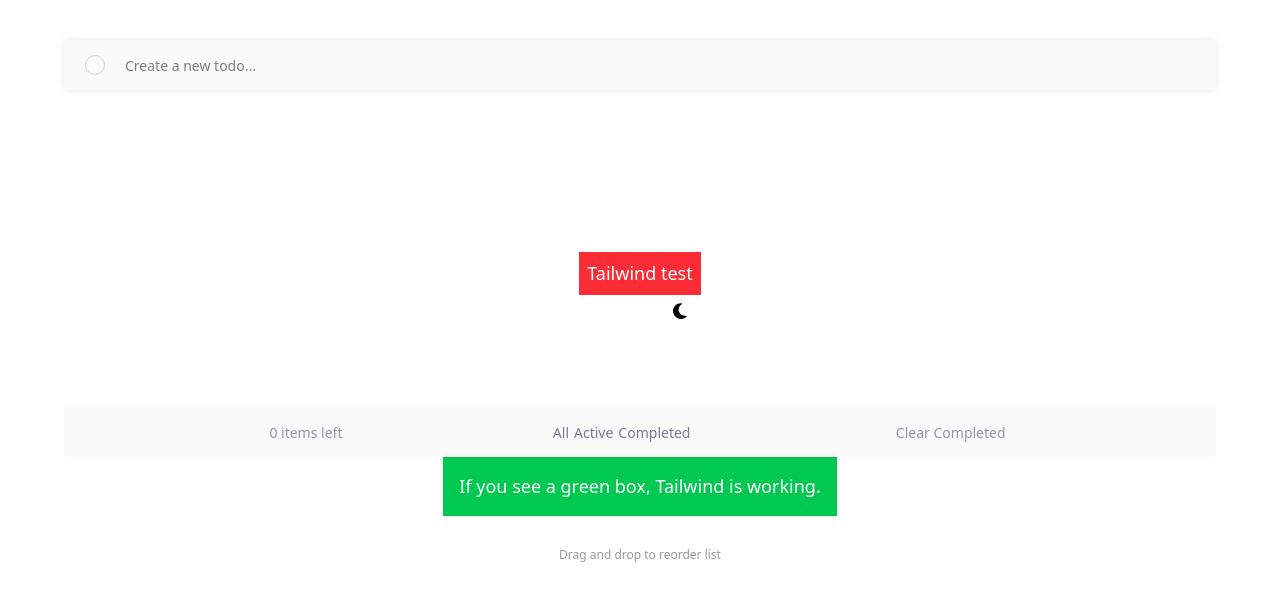
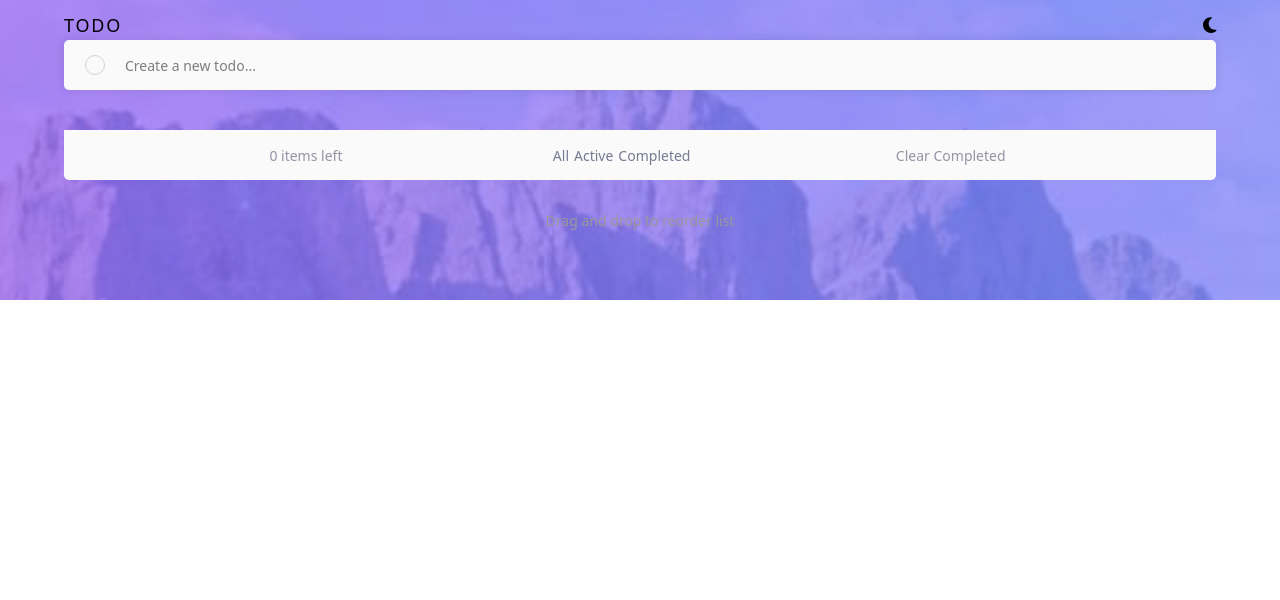
Before and after one commit to mikewd-dev/Todo-React, a React (Vite) app in the folder my-todo-app/: page / in a window 1280 px wide. Shown: the top 600 px of the page. Built offline with nearby package versions, Linux system fonts and the light colour scheme; what react-dnd-multi-backend would draw is missing.

Commit message:
work on config files

```diff
--- a/my-todo-app/index.html
+++ b/my-todo-app/index.html
@@ -12,7 +12,7 @@
     />
 
   </head>
-  <body class="bg-light dark:bg-dark transition-colors duration-300 min-h-screen"></body>
+   <body>
     <div id="root"></div>
     <script type="module" src="/src/main.tsx"></script>
   </body>
--- a/my-todo-app/src/App.css
+++ b/my-todo-app/src/App.css
@@ -9,8 +9,6 @@
   color: var(--text-color);
 
 }
-
-the
 
 
 
--- a/my-todo-app/src/App.tsx
+++ b/my-todo-app/src/App.tsx
@@ -1,12 +1,10 @@
 import { useState, useEffect } from 'react';
 import { FontAwesomeIcon } from '@fortawesome/react-fontawesome';
-import { faSun } from '@fortawesome/free-solid-svg-icons';
-import { faMoon } from '@fortawesome/free-solid-svg-icons';
+import { faSun, faMoon } from '@fortawesome/free-solid-svg-icons';
 import { DndProvider } from 'react-dnd-multi-backend';
 import { HTML5toTouch } from 'rdndmb-html5-to-touch';
 import './App.css';
 import NewTodo from './NewTodo';
-import Test from './Test';
 
 const App = () => {
   const [darkMode, setDarkMode] = useState(false);
@@ -14,38 +12,48 @@
   useEffect(() => {
     const html = document.documentElement;
     if (darkMode) {
-      html.classList.add('dark');
+      html.classList.add('dark', darkMode);
     } else {
-      html.classList.remove('dark');
+      html.classList.remove('dark', darkMode);
     }
   }, [darkMode]);
 
   const toggleDarkMode = () => setDarkMode((prev) => !prev);
 
   return (
-    <div className="background-light dark: background-dark bg-center bg-no-repeat bg-top bg-fixed bg-cover text-black dark:text-white min-h-screen flex flex-col items-center justify-center w-[90vw] mb-2 mt-2 text-[18px] m-auto m-0">
-    <div className="bg-red-500 text-white p-2">Tailwind test</div>
-      <div className="flex flex-row justify-between items-center dark:text-[#ffff]">
-        <h1 className="text-2xl font-semibold text-[#ffff]">TODO</h1>
-        <button
-          className="bg-transparent border-0 text-inherit"
-          onClick={toggleDarkMode}
-        >
+    <div className="relative w-full min-h-screen text-black dark:text-white font-custom-font overflow-hidden">
+
+      {/* Background color layer */}
+      <div className="absolute inset-0 z-0 bg-[hsl(210,100%,100%)] dark:bg-[hsl(235,24%,18%)]" />
+
+      {/* Background image layer */}
+      <div className="absolute inset-0 z-0 h-[300px] bg-[url('/assets/bg-desktop-light.jpg')] dark:bg-[url('/assets/bg-desktop-dark.jpg')] bg-cover bg-no-repeat bg-fixed bg-top opacity-90" />
+
+      {/* Foreground content */}
+      <div className="relative z-10 flex flex-col items-center justify-start text-[18px]">
+
+        {/* Header */}
+        <div className="flex justify-between items-center w-[90vw] h-[50px]">
+          <h1 className="font-bold-size tracking-widest">TODO</h1>
+          <button onClick={toggleDarkMode}>
             <FontAwesomeIcon
               icon={darkMode ? faSun : faMoon}
               style={{ marginLeft: '10px' }}
             />
           </button>
         </div>
+
+        {/* Todo input and list */}
         <DndProvider options={HTML5toTouch}>
           <NewTodo />
-        <Test/>
         </DndProvider>
-      <footer>
-        <p>Drag and drop to reorder list</p>
+
+        {/* Footer */}
+        <footer className="mt-8">
+          <p className="text-[14px]">Drag and drop to reorder list</p>
         </footer>
       </div>
-
+    </div>
   );
 };
 
--- a/my-todo-app/src/index.css
+++ b/my-todo-app/src/index.css
@@ -1,16 +1,15 @@
 @import "tailwindcss";
-@tailwind base;
-@tailwind components;
-@tailwind utilities;
+
 
 /* Optional: your global styles below */
 
 #root {
   max-width: 1440px;
-  margin: 0;
+  margin: 0 auto;
   border: none;
-  color: var(--text-color);
 }
+
+
 
 button {
   background: none;
--- a/my-todo-app/tailwind.config.js
+++ /dev/null
@@ -1,55 +0,0 @@
-/*tailwind.config.js
-import defaultTheme from 'tailwindcss/defaultTheme';
-
-/** @type {import('tailwindcss').Config} */
-export default {
-  content: [
-    './index.html',
-    './src/**/*.{js,ts,jsx,tsx}',
-    './public/**/*.{html,js}', // Ensure public files are included if needed
-  ],
-  darkMode: 'class',
-  purge:[],
-  theme :{
-    center: true,
-    padding: '1rem',
-    screens: {
-      sm: '400px',
-      md: '700px',
-      lg: '1100px',
-      xl: '1400px',
-    },
-    extend: {
-      fontFamily: {
-        sans: ['var(--font-sans)', ...defaultTheme.fontFamily.sans],
-      },
-      backgrounddImage: {
-        'desktop-light': 'url("/assets/bg-desktop-light.jpg")',
-        'desktop-dark': 'url("/assets/bg-desktop-dark.jpg")',
-        'mobile-light': 'url("/assets/bg-mobile-light.jpg")',
-        'mobile-dark': 'url("/assets/bg-mobile-dark.jpg")',
-      },
-      transitionProperty: {
-        background: 'background-color',
-        color: 'color',
-      },
-      colors: {
-        light: {
-          DEFAULT: 'hsl(236, 33%, 92%)',
-        },
-        dark: {
-          DEFAULT: 'hsl(235, 19%, 35%)',
-        },
-      },
-      fontSize: {
-        '18px': '18px',
-        '14px': '14px',
-      },
-      width: {
-        '90vw': '90vw',
-      },
-
-    },
-  },
-  plugins: [],
-};
--- /dev/null
+++ b/my-todo-app/tailwind.config.ts
@@ -0,0 +1,57 @@
+
+
+const config = {
+  content: [
+    './index.html',
+    './src/**/*.{js,ts,jsx,tsx}',
+    './public/**/*.{html,js}', // Ensure public files are included if needed
+  ],
+  safelist: [
+    'dark',
+    'dark:bg-custom-image-dark',
+    'bg-custom-image-light',
+    'bg-primary',
+    'dark:bg-secondary',
+    'text-black',
+    'dark:text-white',
+    "bg-[url('/assets/bg-desktop-light.jpg')]",
+    "dark:bg-[url('/assets/bg-desktop-dark.jpg')]",
+    "dark:bg-[url('/assets/bg-desktop-dark.jpg')]",
+    'bg-[hsl(210,100%,100%)]',
+    'dark:bg-[hsl(235,24%,18%)]',
+  ],
+  darkMode: 'class',
+  theme: {
+
+    screens: {
+      sm: '400px',
+      md: '700px',
+      lg: '1100px',
+      xl: '1400px',
+    },
+    colors: {
+      'primary': 'hsl(210, 100%, 100%)',
+      'secondary': 'hsl(235, 24%, 18%)',
+    },
+    extend: {
+      fontFamily: {
+        'custom-font': ['"Josefin Sans"', 'sans-serif'],
+      },
+      fontSize: {
+        '18px': '18px',
+        '14px': '14px',
+      },
+      fontWeight: {
+        'normal-size': '400',
+        'bold-size': '900',
+      },
+      width: {
+        '90vw': '90vw',
+      },
+
+    },
+  },
+  plugins: [],
+} satisfies Config
+
+export default config;
```
Also changed, not shown: my-todo-app/postcss.config.js (renamed from my-todo-app/postcss.config.mjs), my-todo-app/src/NewTodo.tsx (line endings or trailing spaces). Lines whose indentation alone changed are shown as unchanged.
